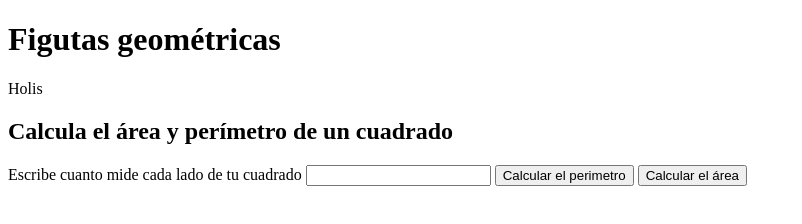
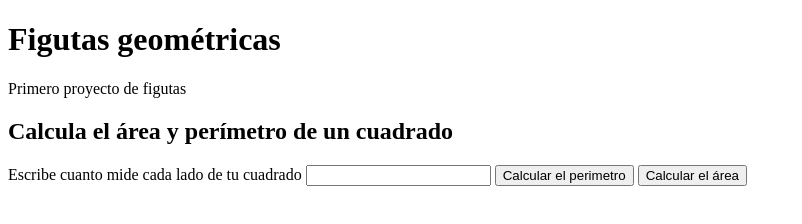
Before and after one commit to ivraindev/curso-practico-js, a plain HTML site: page Figuras.html in a window 1280 px wide. Shown: the whole page, without its empty margins (0-802 px from the left). Drawn offline with Linux system fonts and the light colour scheme.

Commit message:
tercera modificacion

```diff
--- a/Figuras.html
+++ b/Figuras.html
@@ -4,14 +4,14 @@
     <meta charset="UTF-8">
     <meta http-equiv="X-UA-Compatible" content="IE=edge">
     <meta name="viewport" content="width=device-width, initial-scale=1.0">
-    <title>Figutas geométricas | curso platzi</title>
+    <title>Figuras geométricas | curso platzi</title>
 </head>
 <body>
     <header>
         <h1>
             Figutas geométricas
         </h1>
-        <p>Holis</p>
+        <p>Primero proyecto de figutas</p>
     </header>
 
     <section>
```
Also changed, not shown: index.html (+1 -1 lines).
